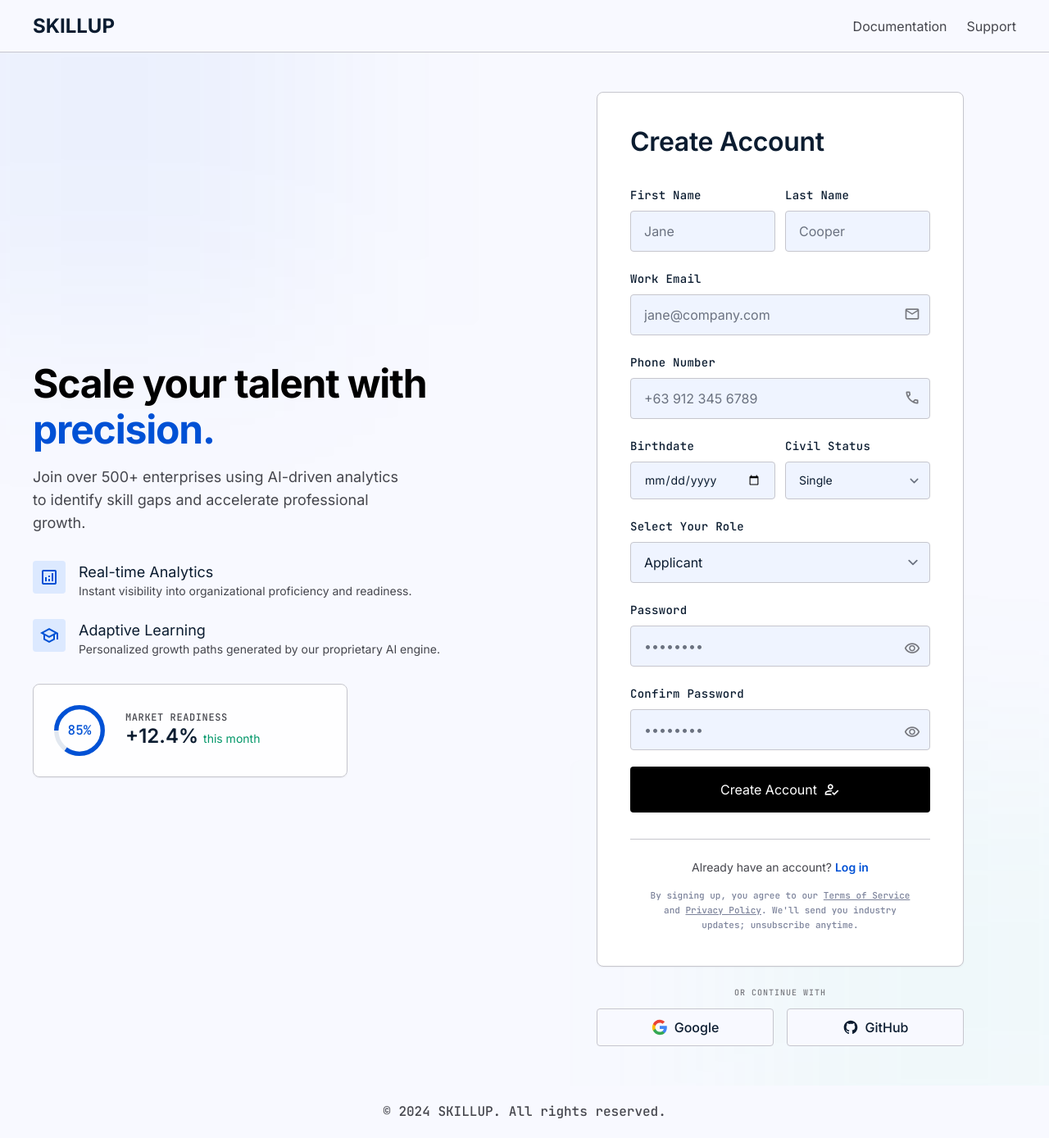
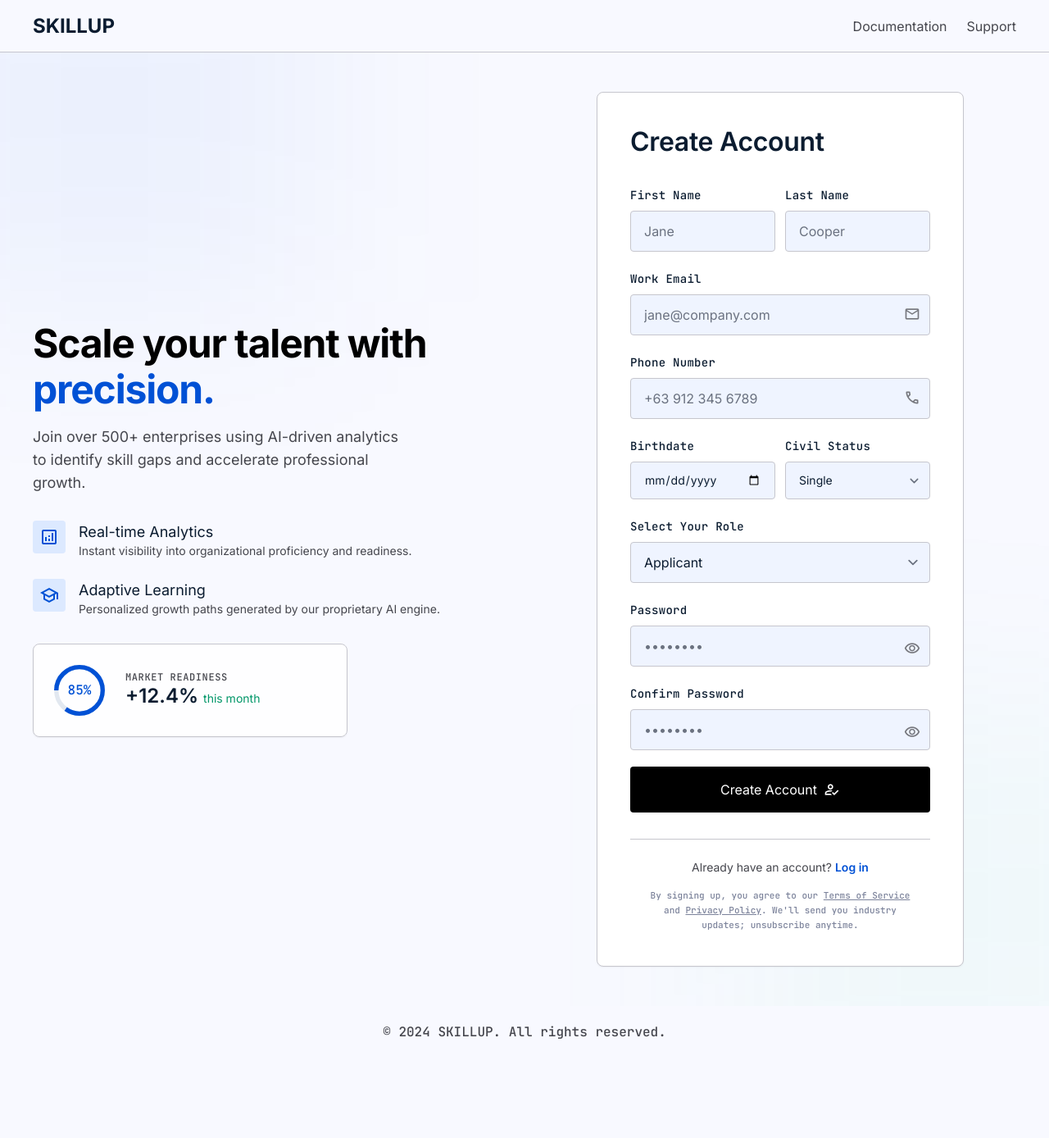
Before and after one commit to kirito232323/integratedskillsgapskillup, a Django app: page /signup/ in a window 1280 px wide. Shown: the whole page at 82% size. After the commit the page ends 1267 px from the top, so only its background shows below. Run offline with Django 5.2, Linux system fonts and the light colour scheme; some libraries are stand-ins or nearby versions.

Commit message:
Remove social login buttons from login and sign up pages

```diff
--- a/tracker/templates/tracker/LOGIN/sign_up_account_details.html
+++ b/tracker/templates/tracker/LOGIN/sign_up_account_details.html
@@ -290,20 +290,6 @@ Create Account
                         </p>
 </div>
 </div>
-<!-- Social Sign Up -->
-<div class="mt-6 flex flex-col gap-3">
-<p class="text-center font-label-sm text-outline uppercase tracking-widest text-[10px]">Or continue with</p>
-<div class="flex gap-4">
-<button class="flex-1 flex items-center justify-center gap-2 py-2.5 px-4 bg-surface border border-outline-variant rounded-lg hover:bg-surface-container-low transition-colors active:scale-[0.98]">
-<svg class="w-5 h-5" viewbox="0 0 24 24"><path d="M22.56 12.25c0-.78-.07-1.53-.2-2.25H12v4.26h5.92c-.26 1.37-1.04 2.53-2.21 3.31v2.77h3.57c2.08-1.92 3.28-4.74 3.28-8.09z" fill="#4285F4"></path><path d="M12 23c2.97 0 5.46-.98 7.28-2.66l-3.57-2.77c-.98.66-2.23 1.06-3.71 1.06-2.86 0-5.29-1.93-6.16-4.53H2.18v2.84C3.99 20.53 7.7 23 12 23z" fill="#34A853"></path><path d="M5.84 14.09c-.22-.66-.35-1.36-.35-2.09s.13-1.43.35-2.09V7.07H2.18C1.43 8.55 1 10.22 1 12s.43 3.45 1.18 4.93l3.66-2.84z" fill="#FBBC05"></path><path d="M12 5.38c1.62 0 3.06.56 4.21 1.64l3.15-3.15C17.45 2.09 14.97 1 12 1 7.7 1 3.99 3.47 2.18 7.07l3.66 2.84c.87-2.6 3.3-4.53 6.16-4.53z" fill="#EA4335"></path></svg>
-<span class="font-body-sm font-medium">Google</span>
-</button>
-<button class="flex-1 flex items-center justify-center gap-2 py-2.5 px-4 bg-surface border border-outline-variant rounded-lg hover:bg-surface-container-low transition-colors active:scale-[0.98]">
-<svg class="w-5 h-5" viewbox="0 0 24 24"><path d="M12 2C6.477 2 2 6.477 2 12c0 4.418 2.865 8.166 6.839 9.489.5.092.682-.217.682-.482 0-.237-.008-.866-.013-1.7-2.782.603-3.369-1.341-3.369-1.341-.454-1.152-1.11-1.459-1.11-1.459-.908-.62.069-.608.069-.608 1.003.07 1.531 1.03 1.531 1.03.892 1.529 2.341 1.087 2.91.832.092-.647.35-1.088.636-1.338-2.22-.253-4.555-1.11-4.555-4.943 0-1.091.39-1.984 1.029-2.683-.103-.253-.446-1.27.098-2.647 0 0 .84-.269 2.75 1.025A9.564 9.564 0 0112 6.844c.85.004 1.705.115 2.504.337 1.909-1.294 2.747-1.025 2.747-1.025.546 1.377.203 2.394.1 2.647.64.699 1.028 1.592 1.028 2.683 0 3.842-2.339 4.687-4.566 4.935.359.309.678.92.678 1.855 0 1.338-.012 2.419-.012 2.747 0 .268.18.58.688.482C19.138 20.161 22 16.416 22 12c0-5.523-4.477-10-10-10z" fill="currentColor"></path></svg>
-<span class="font-body-sm font-medium">GitHub</span>
-</button>
-</div>
-</div>
 </div>
 </div>
 </main>
```
Also changed, not shown: tracker/templates/tracker/LOGIN/login.html (+0 -23 lines).
